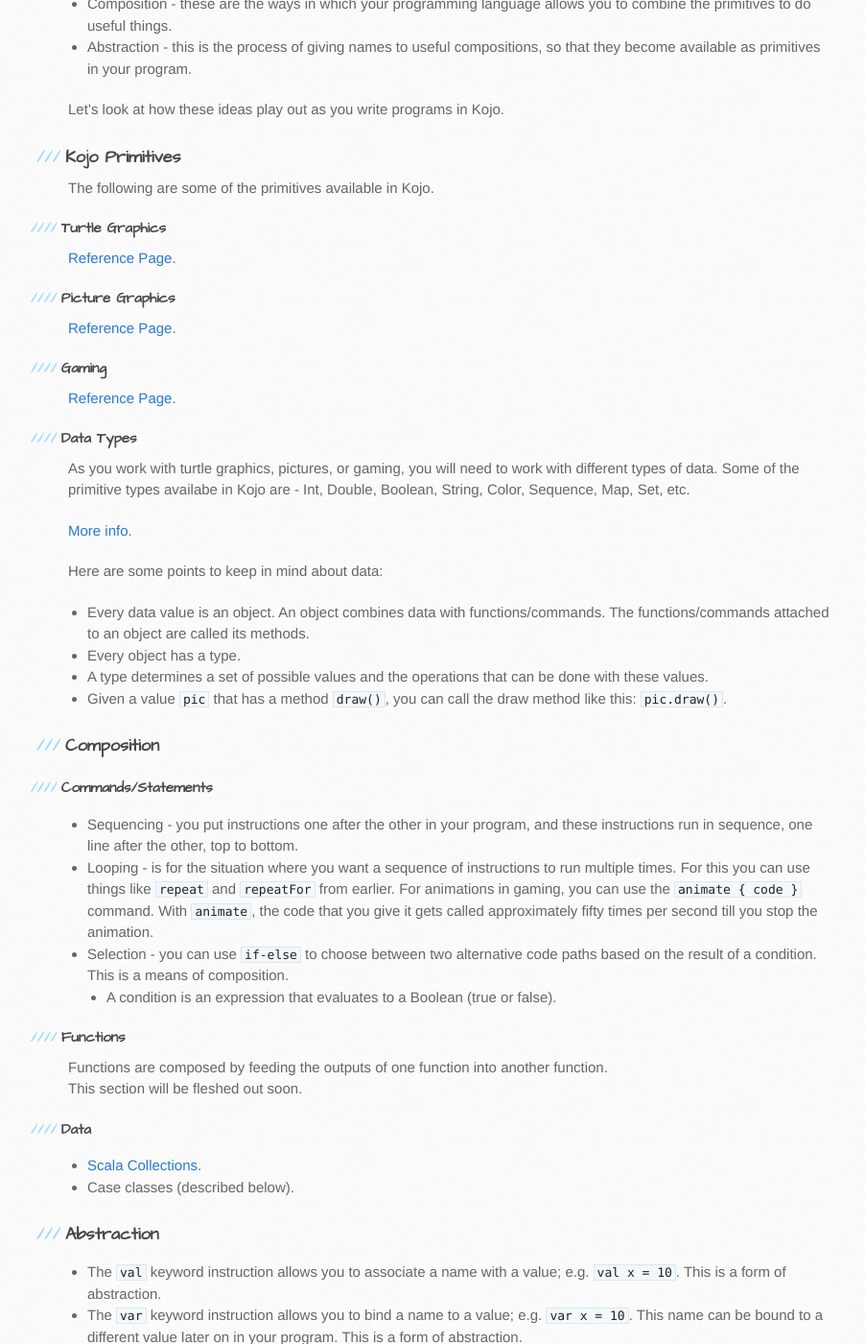
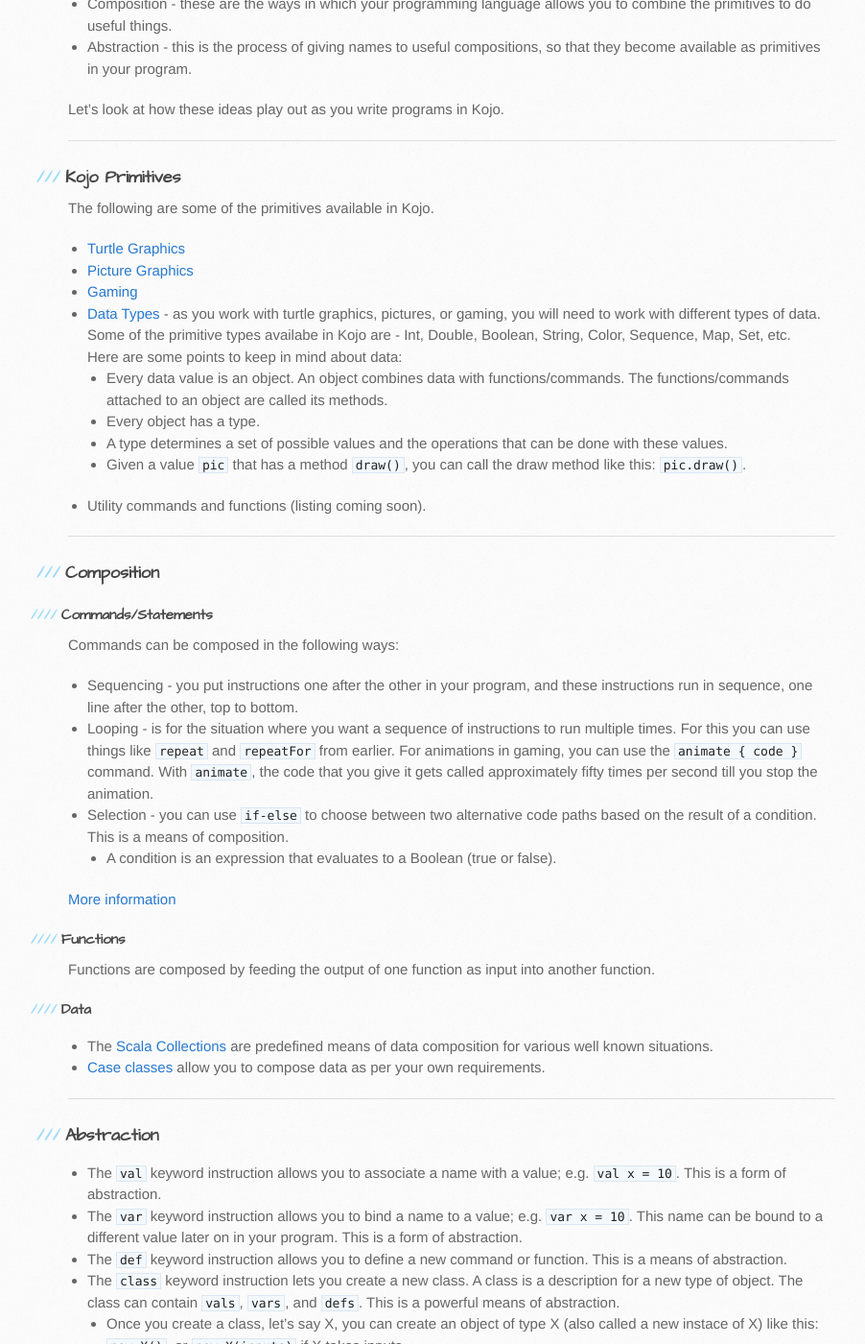
Before and after one commit to kojodoc/kojodoc.github.io, a Jekyll site: the page built from concepts/scala-essentials.md, in a window 1280 px wide and 1400 px high, scrolled down 3503 px. Shown: the whole window at 96% size, without its empty margins (99-1001 px from the left). Built offline with Jekyll 4.4.1, drawn with Linux system fonts in a browser that asks for light colours; our own code applies the rules of GitHub Pages for plain Markdown files; the repository's description, which GitHub fills in, is left out; some of the changed text lies outside the part shown.

Commit message:
Refine scala essentials.

```diff
--- a/concepts/scala-essentials.md
+++ b/concepts/scala-essentials.md
@@ -2,7 +2,7 @@
   <a href="../index.html">Home</a> | <a href="../gaming-index.html">Gaming</a> | <a href="../fundamentals-index.html">Fundamentals</a>
 </div>
 
-## Scala (and computing) essentials
+## Scala (and computing) essentials for Kojo
 
 Here's the absolute minimum amount of programming theory and Scala information that you need to know to write interesting programs as you move beyond turtle graphics.
 * [Computing Fundamentals](#computing-fundamentals)
@@ -86,46 +86,46 @@ You use three important ideas while writing a program:
 
 Let's look at how these ideas play out as you write programs in Kojo.
 
+---
+
 ### Kojo Primitives
 
 The following are some of the primitives available in Kojo.
 
-#### Turtle Graphics
-[Reference Page](../reference/turtle.html).
+* [Turtle Graphics](../reference/turtle.html)
+* [Picture Graphics](../reference/picture.html)
+* [Gaming](../reference/gaming.html)
+* [Data Types](../reference/scala.html#data) - as you work with turtle graphics, pictures, or gaming, you will need to work with different types of data. Some of the primitive types availabe in Kojo are - Int, Double, Boolean, String, Color, Sequence, Map, Set, etc.
+Here are some points to keep in mind about data:
+  * Every data value is an object. An object combines data with functions/commands. The functions/commands attached to an object are called its methods.
+  * Every object has a type.
+  * A type determines a set of possible values and the operations that can be done with these values.
+  * Given a value `pic` that has a method `draw()`, you can call the draw method like this: `pic.draw()`.
+* Utility commands and functions (listing coming soon).
 
-#### Picture Graphics
-[Reference Page](../reference/picture.html).
-
-#### Gaming
-[Reference Page](../reference/gaming.html).
-
-#### Data Types
-
-As you work with turtle graphics, pictures, or gaming, you will need to work with different types of data. Some of the primitive types availabe in Kojo are - Int, Double, Boolean, String, Color, Sequence, Map, Set, etc.
-
-[More info](../reference/scala.html#data).
-
-Here are some points to keep in mind about data:
-* Every data value is an object. An object combines data with functions/commands. The functions/commands attached to an object are called its methods.
-* Every object has a type.
-* A type determines a set of possible values and the operations that can be done with these values.
-* Given a value `pic` that has a method `draw()`, you can call the draw method like this: `pic.draw()`.
+---
 
 ### Composition
 
 #### Commands/Statements
+
+Commands can be composed in the following ways:
+
 * Sequencing - you put instructions one after the other in your program, and these instructions run in sequence, one line after the other, top to bottom.
 * Looping - is for the situation where you want a sequence of instructions to run multiple times. For this you can use things like [`repeat`](../reference/turtle.html#repeat) and [`repeatFor`](../reference/turtle.html#repeatfor) from earlier. For animations in gaming, you can use the `animate { code }` command. With `animate`, the code that you give it gets called approximately fifty times per second till you stop the animation.
 * Selection - you can use `if-else` to choose between two alternative code paths based on the result of a condition. This is a means of composition.
   * A condition is an expression that evaluates to a Boolean (true or false).
 
+[More information](https://litan.github.io/kojodoc/reference/scala.html#control)
+
 #### Functions
-Functions are composed by feeding the outputs of one function into another function.
-This section will be fleshed out soon.
+Functions are composed by feeding the output of one function as input into another function.
 
 #### Data
-* [Scala Collections](../reference/scala-collections.html).
-* Case classes (described below).
+* The [Scala Collections](../reference/scala-collections.html) are predefined means of data composition for various well known situations.
+* [Case classes](../reference/scala.html#abstraction-case-class) allow you to compose data as per your own requirements.
+
+---
 
 ### Abstraction
 * The `val` keyword instruction allows you to associate a name with a value; e.g. `val x = 10`. This is a form of abstraction.
```
Also changed, not shown: other parts of concepts/scala-essentials.md (+1 -5 lines).
